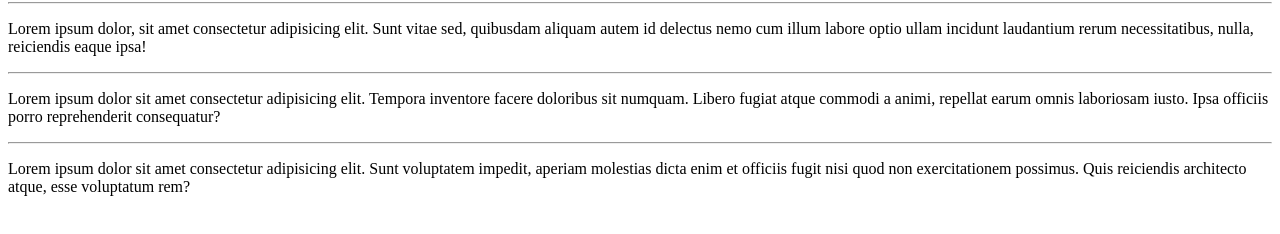
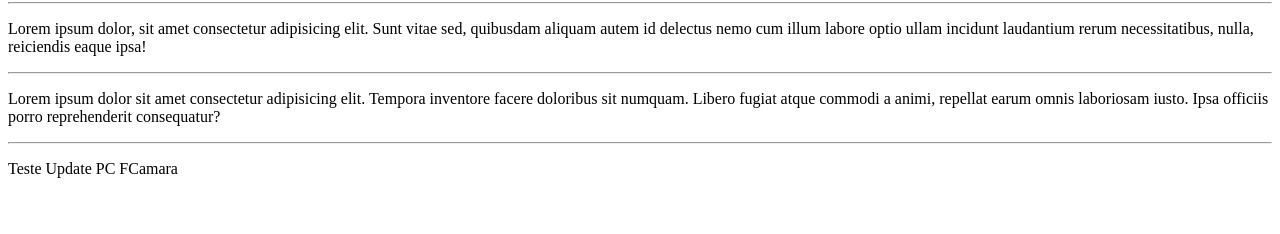
Before and after one commit to roniamaro/repoProjetosCursoEmVideo, a plain HTML site: page helloWord/index.html in a window 1280 px wide. Shown: the part 78-312 px from the top of the page. Drawn offline with Linux system fonts and the light colour scheme.

Commit message:
Update FCamara

```diff
--- a/helloWord/index.html
+++ b/helloWord/index.html
@@ -13,6 +13,6 @@
     <hr>
     <p>Lorem ipsum dolor sit amet consectetur adipisicing elit. Tempora inventore facere doloribus sit numquam. Libero fugiat atque commodi a animi, repellat earum omnis laboriosam iusto. Ipsa officiis porro reprehenderit consequatur?</p>
     <hr>
-    <p>Lorem ipsum dolor sit amet consectetur adipisicing elit. Sunt voluptatem impedit, aperiam molestias dicta enim et officiis fugit nisi quod non exercitationem possimus. Quis reiciendis architecto atque, esse voluptatum rem?</p>
+    <p>Teste Update PC FCamara</p>
 </body>
 </html>
```
